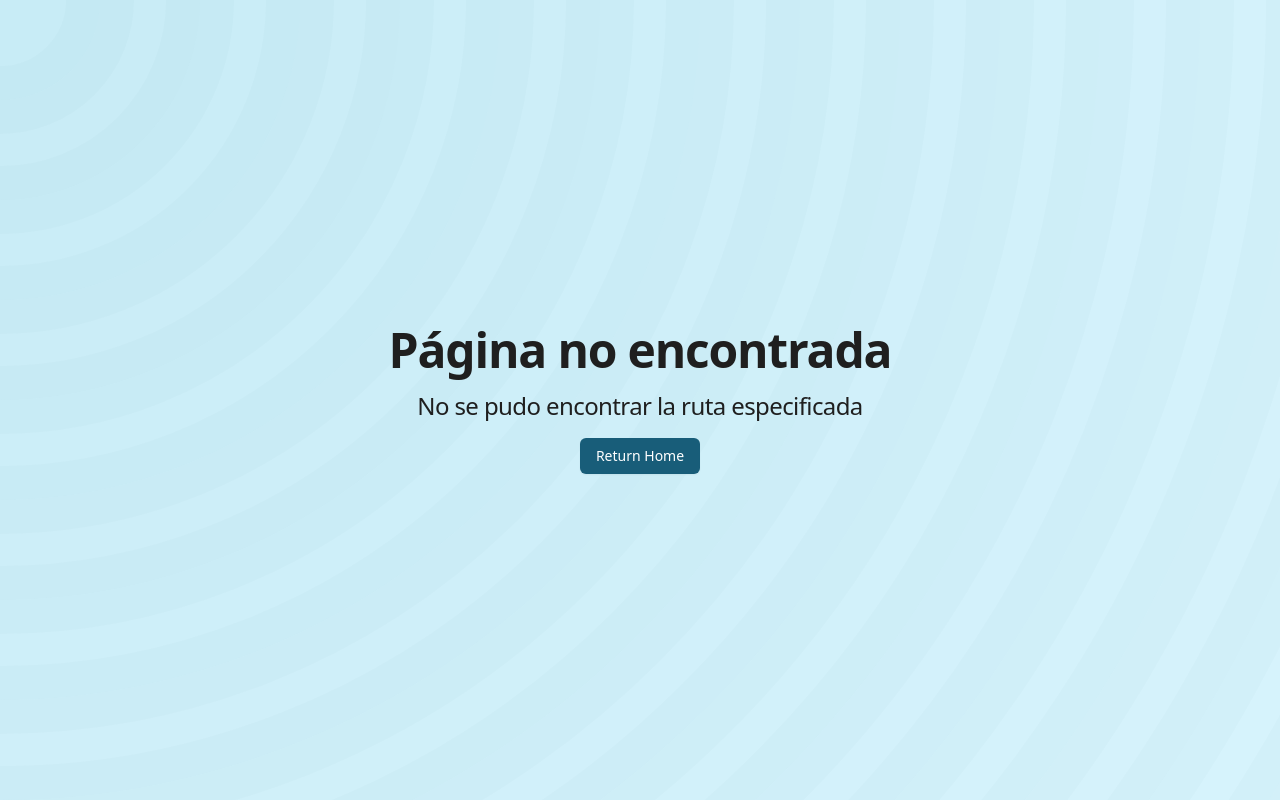
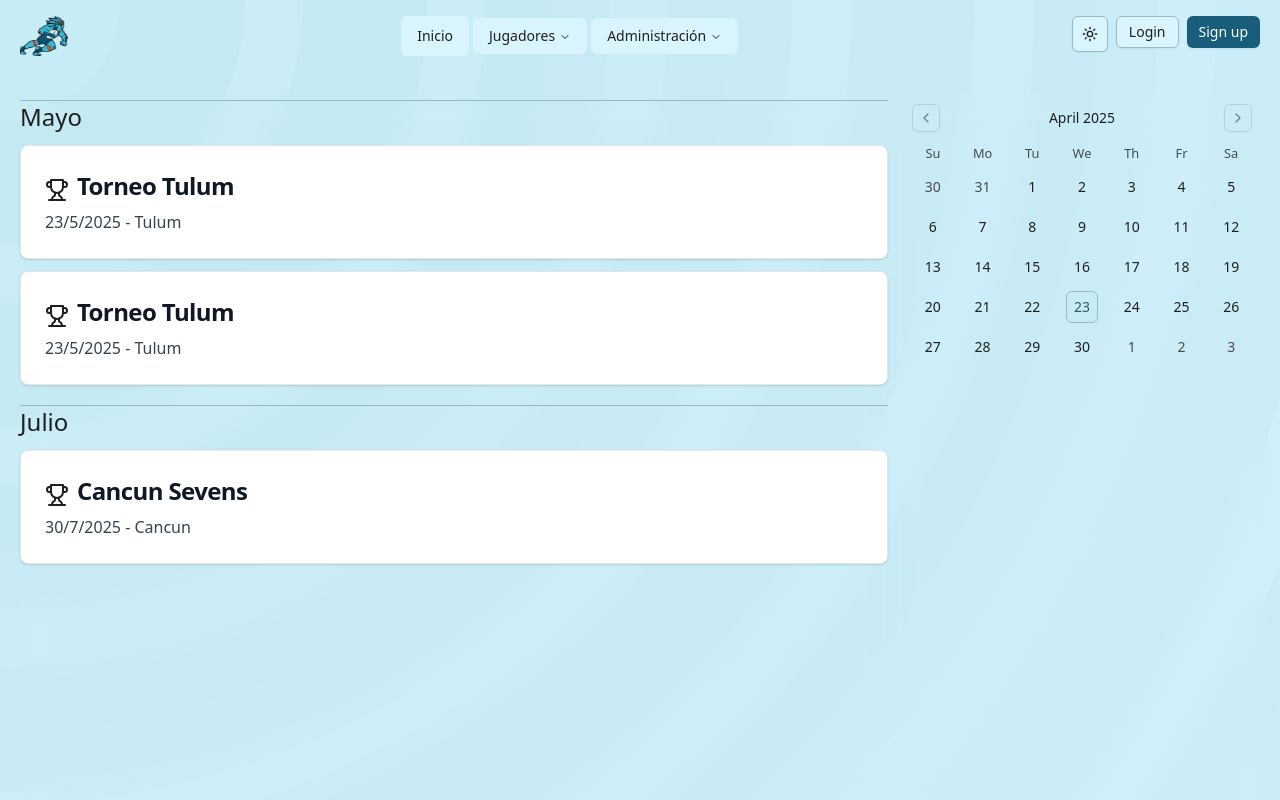
Before and after one commit to Max23strm/pitz-admin, a Next.js app: page /events in a window 1280 px wide. Before the commit this address had no page. Shown: the top 800 px of the page. Built offline with nearby package versions, Linux system fonts and the light colour scheme.

Commit message:
Pagina eventos

```diff
--- a/package.json
+++ b/package.json
@@ -18,7 +18,7 @@
     "@radix-ui/react-label": "^2.1.4",
     "@radix-ui/react-navigation-menu": "^1.2.10",
     "@radix-ui/react-select": "^2.2.2",
-    "@radix-ui/react-separator": "^1.1.4",
+    "@radix-ui/react-separator": "^1.1.6",
     "@radix-ui/react-slot": "^1.2.0",
     "@radix-ui/react-tabs": "^1.1.9",
     "@tanstack/react-table": "^8.21.3",
--- /dev/null
+++ b/src/app/(appSection)/events/page.tsx
@@ -0,0 +1,57 @@
+import EventCard from '@/components/custom/EventCard'
+import { Calendar } from '@/components/ui/calendar'
+import { Separator } from "@/components/ui/separator"
+import React from 'react'
+
+const page = () => {
+
+
+
+
+    return (
+        <div className="w-screen min-h-screen flex justify-center">
+            <div className="flex flex-col gap-5 md:grid md:grid-cols-[70%_30%] md:gap-2 w-full px-5 pt-5 min-h-fit">
+                <section className='flex flex-col gap-3 w-full align-top min-h-fit backdrop-blur-md'>
+                    <div className='mt-2'>
+                        <Separator/>
+                        <p className='text-2xl'>Mayo</p>
+                    </div>
+                    <EventCard
+                        event={{
+                            date: new Date(2025, 4, 23, 3, 0, 0),
+                            location: 'Tulum',
+                            type: 'tournament',
+                            name:'Torneo Tulum'
+                        }}
+                    />
+                    <EventCard
+                        event={{
+                            date: new Date(2025, 4, 23, 3, 0, 0),
+                            location: 'Tulum',
+                            type: 'tournament',
+                            name:'Torneo Tulum'
+                        }}
+                    />
+                    <div className='mt-2'>
+                        <Separator/>
+                        <p className='text-2xl'>Julio</p>
+                    </div>
+
+                    <EventCard
+                        event={{
+                            date: new Date(2025, 6, 30, 3, 0, 0),
+                            location: 'Cancun',
+                            type: 'tournament',
+                            name:'Cancun Sevens'
+                        }}
+                    />
+                </section>
+                <section className='backdrop-blur-md min-h-fit relative'>
+                    <Calendar className='w-full h-fit sticky top-1'/>
+                </section>
+            </div>
+        </div>
+  )
+}
+
+export default page
--- a/src/app/not-found.tsx
+++ b/src/app/not-found.tsx
@@ -12,7 +12,7 @@ export default function NotFound() {
             </p>
             <Button asChild>
                 <Link href="/">
-                    Return Home
+                    Regresar al Inicio
                 </Link>
             </Button>
         </main>
--- /dev/null
+++ b/src/components/custom/EventCard.tsx
@@ -0,0 +1,31 @@
+import { Trophy, LandPlot } from 'lucide-react'
+import React from 'react'
+
+interface Event {
+    type: 'tournament' | 'match',
+    name: string,
+    date: Date,
+    location: string
+}
+
+const EventCard = ({ event  } : {event: Event}) => {
+
+    const { date, location, type, name } = event
+
+    return (
+        <div>
+            <div className='block w-full p-6 bg-white border border-gray-200 rounded-lg shadow-sm hover:bg-gray-100 dark:bg-gray-800 dark:border-gray-700 dark:hover:bg-gray-700'>
+                <div className="flex gap-2 items-center">
+                    {
+                        type === 'tournament' ? <Trophy/> : <LandPlot/>
+                    }
+
+                    <h5 className='mb-2 text-2xl font-bold tracking-tight text-gray-900 dark:text-white'>{name}</h5>
+                </div>
+                <p className='font-normal text-gray-700 dark:text-gray-400'>{date.toLocaleDateString('es-MX')} - {location}</p>
+            </div>
+        </div>
+    )
+}
+
+export default EventCard
--- a/src/components/ui/calendar.tsx
+++ b/src/components/ui/calendar.tsx
@@ -19,7 +19,7 @@ function Calendar({
       className={cn("p-3", className)}
       classNames={{
         months: "flex flex-col sm:flex-row gap-2",
-        month: "flex flex-col gap-4",
+        month: "flex flex-col gap-4 w-full",
         caption: "flex justify-center pt-1 relative items-center w-full",
         caption_label: "text-sm font-medium",
         nav: "flex items-center gap-1",
@@ -32,10 +32,10 @@ function Calendar({
         table: "w-full border-collapse space-x-1",
         head_row: "flex",
         head_cell:
-          "text-muted-foreground rounded-md w-8 font-normal text-[0.8rem]",
+          "text-muted-foreground rounded-md w-8 font-normal text-[0.8rem] w-[14.29%]",
         row: "flex w-full mt-2",
         cell: cn(
-          "relative p-0 text-center text-sm focus-within:relative focus-within:z-20 [&:has([aria-selected])]:bg-accent [&:has([aria-selected].day-range-end)]:rounded-r-md",
+          "relative p-0 text-center text-sm focus-within:relative focus-within:z-20 [&:has([aria-selected])]:bg-accent [&:has([aria-selected].day-range-end)]:rounded-r-md w-[14.29%]",
           props.mode === "range"
             ? "[&:has(>.day-range-end)]:rounded-r-md [&:has(>.day-range-start)]:rounded-l-md first:[&:has([aria-selected])]:rounded-l-md last:[&:has([aria-selected])]:rounded-r-md"
             : "[&:has([aria-selected])]:rounded-md"
@@ -50,7 +50,7 @@ function Calendar({
           "day-range-end aria-selected:bg-primary aria-selected:text-primary-foreground",
         day_selected:
           "bg-primary text-primary-foreground hover:bg-primary hover:text-primary-foreground focus:bg-primary focus:text-primary-foreground",
-        day_today: "bg-accent text-accent-foreground",
+        day_today: "bg-accent text-accent-foreground border",
         day_outside:
           "day-outside text-muted-foreground aria-selected:text-muted-foreground",
         day_disabled: "text-muted-foreground opacity-50",
```
Also changed, not shown: 1 other file (tests, documents, lock files or other folders).
